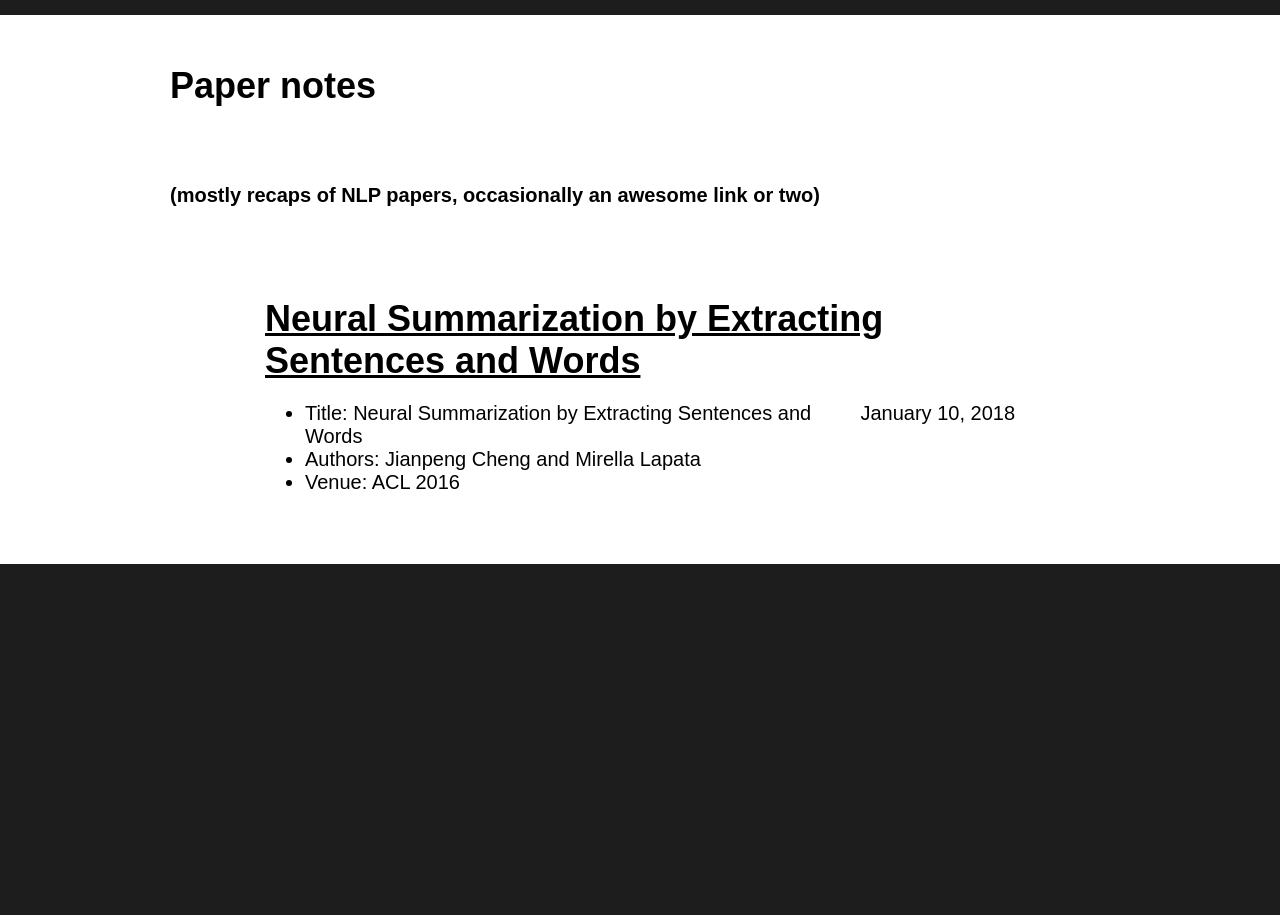
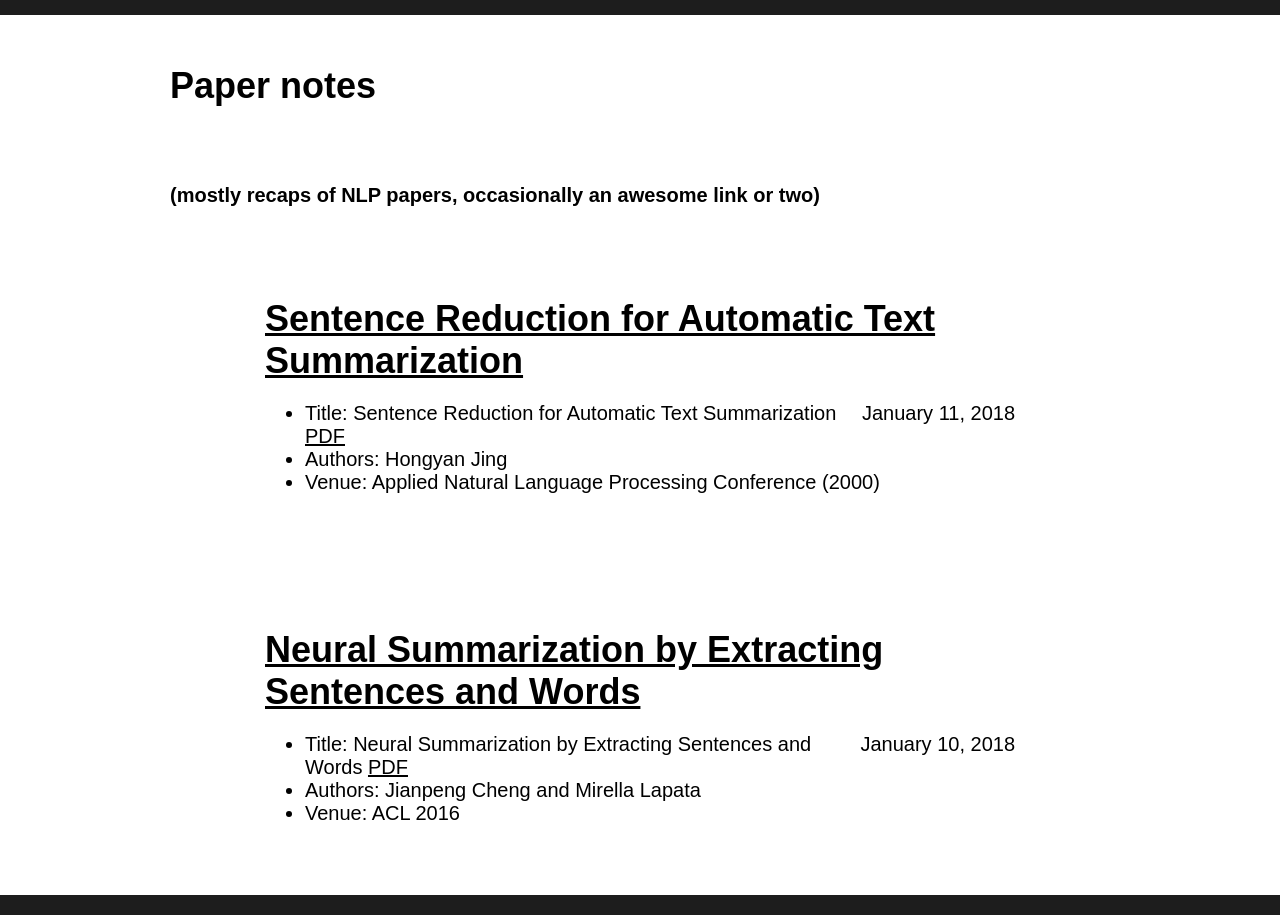
Before and after one commit to AbeHandler/AbeHandler.github.io, a Jekyll site: the page built from blog.md, in a window 1280 px wide. Built offline with Jekyll 4.4.1, drawn with Linux system fonts in a browser that asks for light colours.

Commit message:
just backup

```diff
--- a/_posts/2018-01-09-neural-summarization-by-extracting-sentences-and-words.markdown
+++ b/_posts/2018-01-09-neural-summarization-by-extracting-sentences-and-words.markdown
@@ -4,7 +4,7 @@ title:  "Neural Summarization by Extracting Sentences and Words"
 date:   2018-01-10 13:40:53 -0400
 categories: summarization neuralnets
 ---
-* Title: Neural Summarization by Extracting Sentences and Words
+* Title: Neural Summarization by Extracting Sentences and Words [PDF](https://arxiv.org/pdf/1603.07252.pdf)
 * Authors: Jianpeng Cheng and Mirella Lapata
 * Venue: ACL 2016
 
--- /dev/null
+++ b/_posts/2018-01-10-sentence-redution-for-automatic-text-summarization.markdown
@@ -0,0 +1,19 @@
+---
+layout: post
+title:  "Sentence Reduction for Automatic Text Summarization"
+date:   2018-01-11 13:40:53 -0400
+categories: summarization compression
+---
+* Title: Sentence Reduction for Automatic Text Summarization [PDF](http://delivery.acm.org/10.1145/980000/974190/p310-jing.pdf?ip=74.105.10.86&id=974190&acc=OPEN&key=4D4702B0C3E38B35%2E4D4702B0C3E38B35%2E4D4702B0C3E38B35%2E6D218144511F3437&CFID=850146679&CFTOKEN=43433700&__acm__=1515685122_a0b141d0232617369741d8940165acb6)
+* Authors: Hongyan Jing
+* Venue: Applied Natural Language Processing Conference (2000)
+
+### Discussion
+
+This is a very early sentence compression paper from Hongyan Jing, a student of [Kathleen McKeown](http://www.cs.columbia.edu/~kathy/). It was really interesting for me to read because I've looked at a bunch of recent work on the same topic. One thing which is striking is the deep similarity between this work and later approaches to sentence compression. The core concerns in Jing (2000), [Filipova and Strube](http://www.aclweb.org/anthology/W08-1105) (2008) and [Clarke and Lapata](http://www.jair.org/papers/paper2433.html) (2010) are quite similar: the goal is to retain ''important'' portions of a source sentence while retaining grammaticality. The techniques for determining how to automatically meet these criteria have shifted, but in many ways the basic ideas are the same. Of course, [recent](https://static.googleusercontent.com/media/research.google.com/en//pubs/archive/43852.pdf) sentence compression [papers]({% post_url 2018-01-09-neural-summarization-by-extracting-sentences-and-words %})
+
+
+
+Jing uses an importance score based on WordNet.
+
+to take a look at this one. One thing which was really striking was
```
